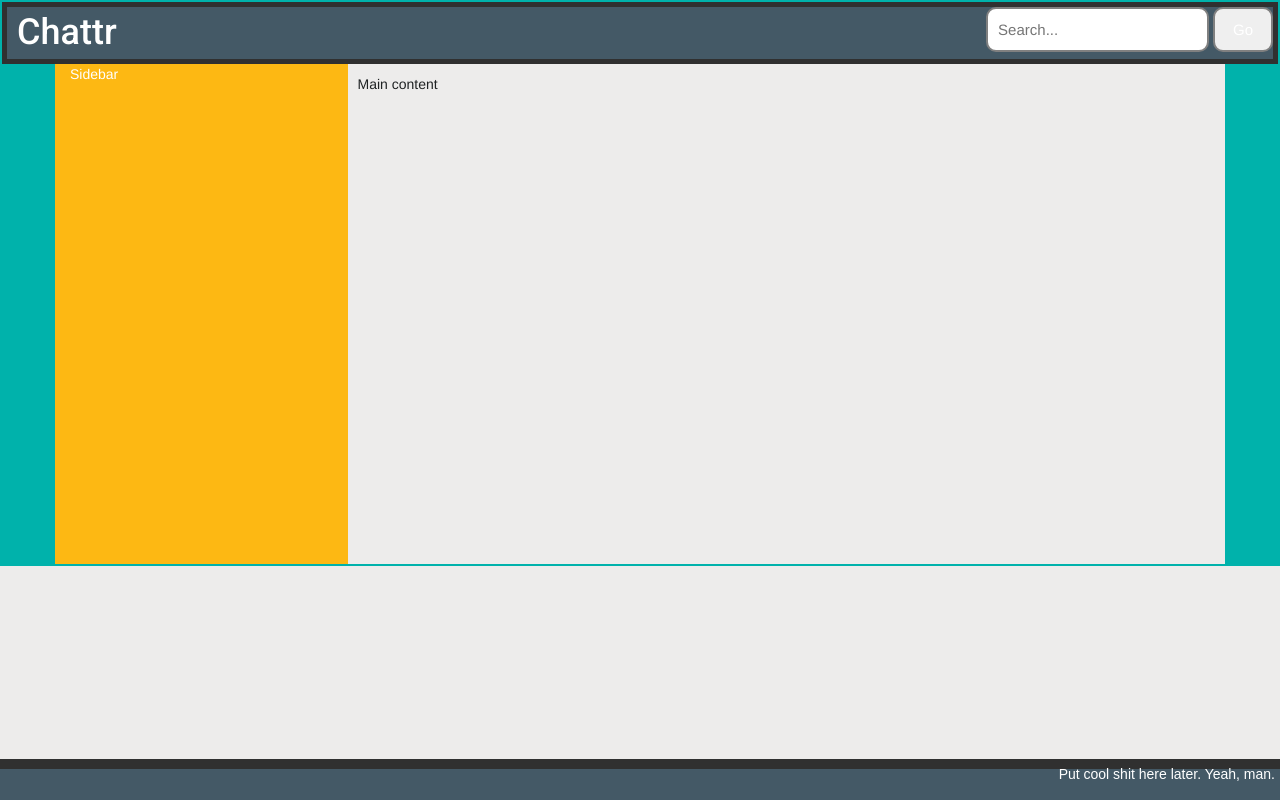
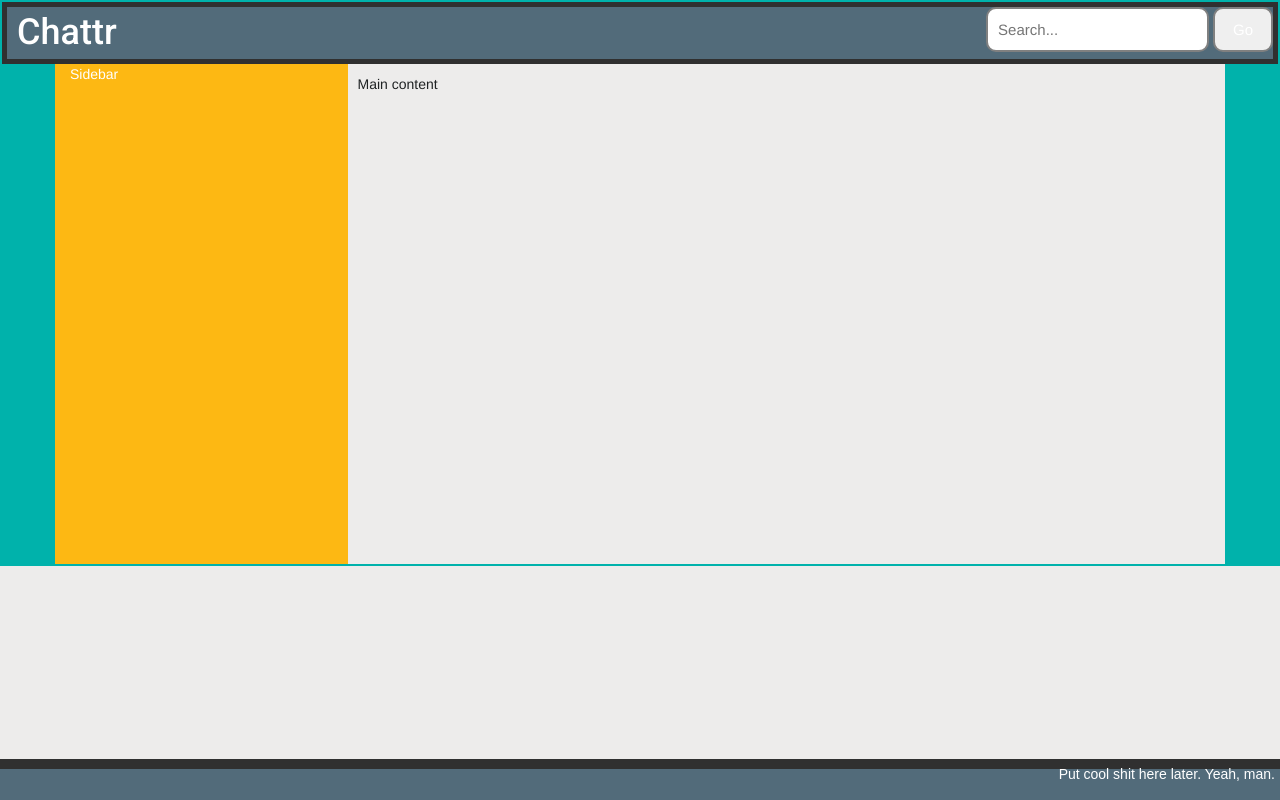
Before and after one commit to chasm/mockingbird, a plain HTML site: page template.html in a window 1280 px wide. Drawn offline with nearby package versions, Linux system fonts and the light colour scheme; a web font is replaced by a local one.

Commit message:
Change header footer color

```diff
--- a/theme.css
+++ b/theme.css
@@ -47,7 +47,7 @@ p, li{
 }
 
 #logo{
-  background-color: rgb(68,89,102);
+  background-color: rgb(82,107,122);
   color: white;
   padding: 6px 10px;
 }
@@ -82,7 +82,7 @@ p, li{
 }
 
 .footer-wrapper{
-  background: rgb(68,89,102);
+  background: rgb(82,107,122);
   color:white;
 }
 
```
